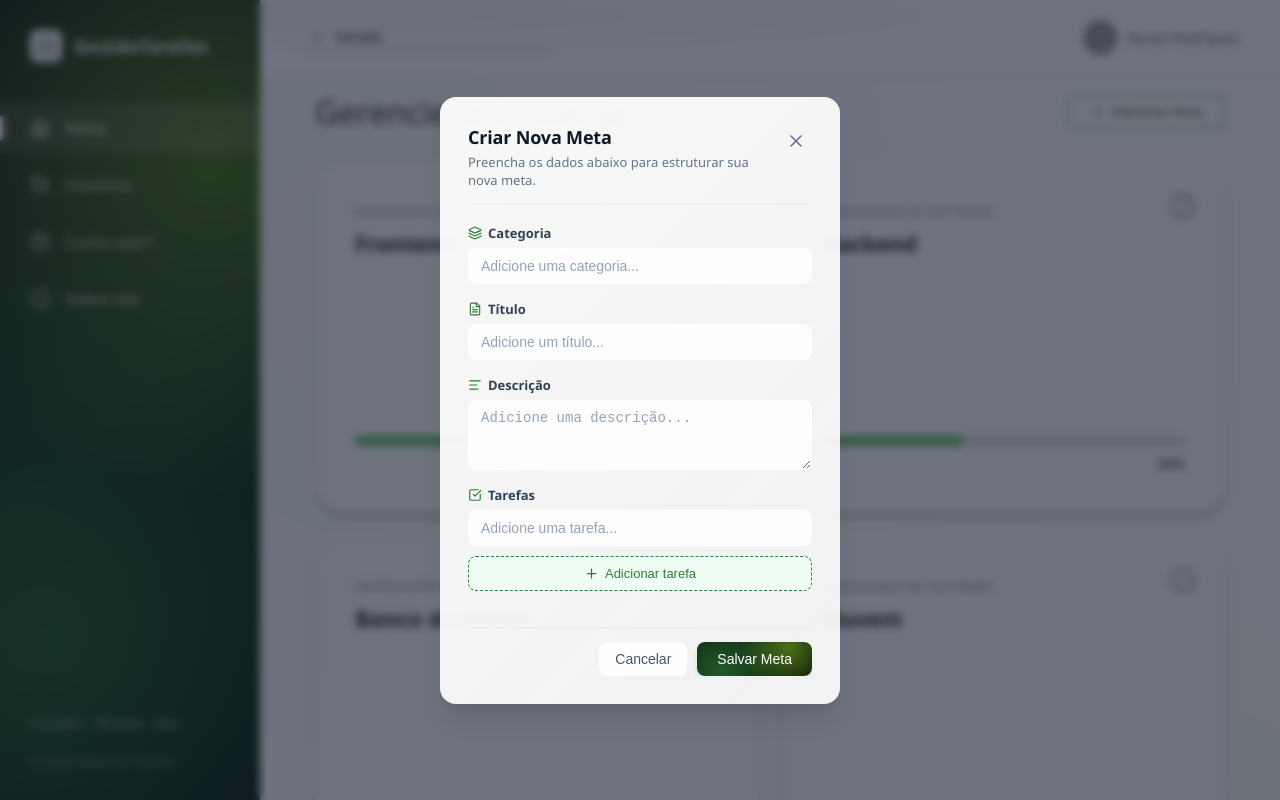
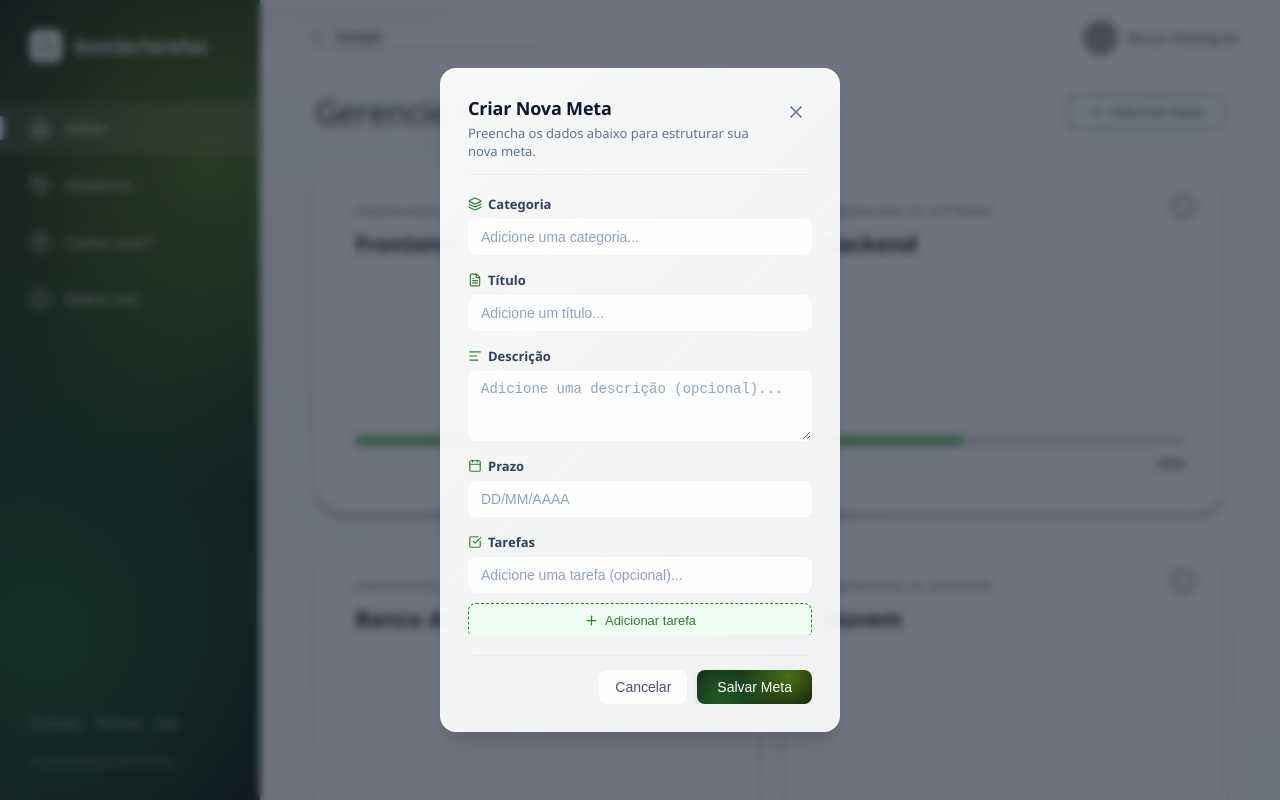
Before and after one commit to devrnrodrigues/GestaoTarefasFrontendReact, a React (Vite) app: page / in a window 1280 px wide. Both pictures are taken after typing "Sample" into the empty fields and a click on the button "Adicionar Meta". Shown: the top 800 px of the page. Built offline with nearby package versions, Linux system fonts and the light colour scheme; grey boxes are pictures that could not be loaded.

Commit message:
feat: adicionado campos para prazo da meta e descricao da tarefa

```diff
--- a/package.json
+++ b/package.json
@@ -10,15 +10,18 @@
     "preview": "vite preview"
   },
   "dependencies": {
+    "date-fns": "^4.4.0",
     "framer-motion": "^13.0.0",
     "lucide-react": "^1.31.0",
     "react": "^19.2.8",
+    "react-datepicker": "^9.1.0",
     "react-dom": "^19.2.8",
     "styled-components": "^6.5.1"
   },
   "devDependencies": {
     "@types/node": "^24.13.3",
     "@types/react": "^19.2.17",
+    "@types/react-datepicker": "^6.2.0",
     "@types/react-dom": "^19.2.3",
     "@vitejs/plugin-react": "^6.0.4",
     "oxlint": "^1.75.0",
--- a/src/components/Modals/AddGoalModal/AddGoalModal.styles.ts
+++ b/src/components/Modals/AddGoalModal/AddGoalModal.styles.ts
@@ -1,5 +1,6 @@
 import styled from 'styled-components';
 import { motion } from 'framer-motion';
+import DatePicker from 'react-datepicker';
 
 export const ModalOverlay = styled(motion.div)`
     position: fixed;
@@ -167,6 +168,40 @@ export const TextArea = styled.textarea`
     }
 `;
 
+export const DatePickerWrapper = styled.div`
+    width: 100%;
+
+    .react-datepicker-wrapper {
+        width: 100%;
+        display: block;
+    }
+
+    .react-datepicker__input-container {
+        width: 100%;
+        display: block;
+    }
+
+    input {
+        padding: 9px 12px;
+        border: 1px solid white;
+        border-radius: 8px;
+        font-size: 14px;
+        color: #0f172a;
+        outline: none;
+        background: rgba(255, 255, 255, 0.85);
+        width: 100%;
+        box-sizing: border-box;
+        transition: all 0.2s ease;
+
+        &:focus {
+            border-color: #2E7D32;
+        }
+        &::placeholder {
+            color: #94a3b8;
+        }
+    }
+`;
+
 export const TaskRow = styled.div`
     display: flex;
     gap: 8px;
--- a/src/components/Modals/AddGoalModal/AddGoalModal.tsx
+++ b/src/components/Modals/AddGoalModal/AddGoalModal.tsx
@@ -1,5 +1,8 @@
 import React, { useState } from 'react';
-import { X, Plus, Trash2, Layers, FileText, CheckSquare, AlignLeft } from 'lucide-react';
+import DatePicker from 'react-datepicker';
+import { ptBR } from 'date-fns/locale'; // <-- 1. Importe o idioma pt-BR
+import 'react-datepicker/dist/react-datepicker.css';
+import { X, Plus, Trash2, Layers, FileText, CheckSquare, AlignLeft, Calendar } from 'lucide-react';
 import {
     ModalOverlay,
     ModalContainer,
@@ -14,7 +17,8 @@ import {
     AddTaskButton,
     ModalFooter,
     SubmitButton,
-    CancelButton
+    CancelButton,
+    DatePickerWrapper
 } from './AddGoalModal.styles';
 
 interface TaskItem {
@@ -28,6 +32,7 @@ interface Task {
     title: string;
     progress: number;
     description: string;
+    deadline?: string;
     subtasks?: TaskItem[];
 }
 
@@ -41,6 +46,7 @@ export const AddGoalModal: React.FC<AddGoalModalProps> = ({ onClose, onAddGoal }
     const [newCategory, setNewCategory] = useState('');
     const [newTitle, setNewTitle] = useState('');
     const [newDescription, setNewDescription] = useState('');
+    const [selectedDate, setSelectedDate] = useState<Date | null>(null);
     const [newTasks, setNewTasks] = useState<string[]>(['']);
 
     const handleAddTaskInput = () => {
@@ -73,6 +79,7 @@ export const AddGoalModal: React.FC<AddGoalModalProps> = ({ onClose, onAddGoal }
             category: newCategory,
             title: newTitle,
             description: newDescription,
+            deadline: selectedDate ? selectedDate.toLocaleDateString('pt-BR') : undefined,
             progress: 0,
             subtasks: formattedTasks.length > 0 ? formattedTasks : undefined,
         };
@@ -81,6 +88,7 @@ export const AddGoalModal: React.FC<AddGoalModalProps> = ({ onClose, onAddGoal }
         setNewCategory('');
         setNewTitle('');
         setNewDescription('');
+        setSelectedDate(null);
         setNewTasks(['']);
         onClose();
     };
@@ -146,10 +154,27 @@ export const AddGoalModal: React.FC<AddGoalModalProps> = ({ onClose, onAddGoal }
                             </Label>
                             <TextArea
                                 id="description-input"
-                                placeholder="Adicione uma descrição..."
+                                placeholder="Adicione uma descrição (opcional)..."
                                 value={newDescription}
                                 onChange={(e) => setNewDescription(e.target.value)}
                             />
+                        </FormGroup>
+
+                        <FormGroup>
+                            <Label htmlFor="deadline-input">
+                                <Calendar size={14} /> Prazo
+                            </Label>
+                            <DatePickerWrapper>
+                                <DatePicker
+                                    id="deadline-input"
+                                    selected={selectedDate}
+                                    onChange={(date: Date | null) => setSelectedDate(date)}
+                                    dateFormat="dd/MM/yyyy"
+                                    placeholderText="DD/MM/AAAA"
+                                    locale={ptBR} // <-- 2. Atribua o locale aqui
+                                    isClearable
+                                />
+                            </DatePickerWrapper>
                         </FormGroup>
 
                         <FormGroup>
@@ -162,7 +187,7 @@ export const AddGoalModal: React.FC<AddGoalModalProps> = ({ onClose, onAddGoal }
                                         <Input
                                             id={`task-input-${index}`}
                                             type="text"
-                                            placeholder="Adicione uma tarefa..."
+                                            placeholder="Adicione uma tarefa (opcional)..."
                                             value={taskItem}
                                             onChange={(e) => handleTaskChange(index, e.target.value)}
                                         />
--- a/src/components/Modals/AddTaskModal/AddTaskModal.styles.ts
+++ b/src/components/Modals/AddTaskModal/AddTaskModal.styles.ts
@@ -24,7 +24,7 @@ export const ModalContainer = styled(motion.div)`
     padding: 28px;
     border-radius: 16px;
     width: 100%;
-    max-width: 400px;
+    max-width: 440px;
     max-height: 90vh;
     display: flex;
     flex-direction: column;
@@ -40,7 +40,7 @@ export const ModalContainer = styled(motion.div)`
 
     .modal-body {
         overflow-y: auto;
-        max-height: 55vh;
+        max-height: 60vh;
         padding-right: 4px;
         margin-right: -4px;
 
@@ -109,7 +109,7 @@ export const FormGroup = styled.div`
     .tasks-container {
         display: flex;
         flex-direction: column;
-        gap: 8px;
+        gap: 12px;
     }
 `;
 
@@ -128,7 +128,6 @@ export const Label = styled.label`
 
 export const Input = styled.input`
     padding: 9px 12px;
-    border: none;
     border: 1px solid white;
     border-radius: 8px;
     font-size: 14px;
@@ -146,14 +145,42 @@ export const Input = styled.input`
     }
 `;
 
+export const TextArea = styled.textarea`
+    padding: 8px 12px;
+    border: 1px solid white;
+    border-radius: 8px;
+    font-size: 13px;
+    color: #0f172a;
+    outline: none;
+    transition: all 0.2s ease;
+    background: rgba(255, 255, 255, 0.85);
+    resize: vertical;
+    font-family: inherit;
+
+    &::placeholder {
+        color: #94a3b8;
+    }
+
+    &:focus {
+        border: 1px solid #2E7D32;
+    }
+`;
+
+export const TaskInputsWrapper = styled.div`
+    display: flex;
+    flex-direction: column;
+    gap: 6px;
+    flex: 1;
+`;
+
 export const TaskRow = styled.div`
     display: flex;
     gap: 8px;
-    align-items: center;
-
-    input {
-        flex: 1;
-    }
+    align-items: flex-start;
+    background: rgba(248, 250, 252, 0.6);
+    padding: 10px;
+    border-radius: 10px;
+    border: 1px solid rgba(226, 232, 240, 0.8);
 
     button {
         background: #fef2f2;
@@ -166,6 +193,7 @@ export const TaskRow = styled.div`
         align-items: center;
         justify-content: center;
         transition: all 0.2s;
+        margin-top: 1px;
 
         &:hover {
             background: #fee2e2;
--- a/src/components/Modals/AddTaskModal/AddTaskModal.tsx
+++ b/src/components/Modals/AddTaskModal/AddTaskModal.tsx
@@ -1,5 +1,5 @@
 import React, { useState } from 'react';
-import { X, Plus, Trash2, CheckSquare } from 'lucide-react';
+import { X, Plus, Trash2, CheckSquare, FileText } from 'lucide-react';
 import {
     ModalOverlay,
     ModalContainer,
@@ -9,7 +9,9 @@ import {
     FormGroup,
     Label,
     Input,
+    TextArea,
     TaskRow,
+    TaskInputsWrapper,
     AddTaskButton,
     ModalFooter,
     SubmitButton,
@@ -19,15 +21,8 @@ import {
 interface TaskItem {
     id: string;
     title: string;
+    description?: string;
     completed: boolean;
-}
-
-interface Task {
-    category: string;
-    title: string;
-    progress: number;
-    description: string;
-    subtasks?: TaskItem[];
 }
 
 interface AddTaskModalProps {
@@ -36,16 +31,21 @@ interface AddTaskModalProps {
     onAddTask: (newTasks: TaskItem[]) => void;
 }
 
+interface TaskInputData {
+    title: string;
+    description: string;
+}
+
 export const AddTaskModal: React.FC<AddTaskModalProps> = ({ onClose, onAddTask }) => {
-    const [newTasks, setNewTasks] = useState<string[]>(['']);
+    const [newTasks, setNewTasks] = useState<TaskInputData[]>([{ title: '', description: '' }]);
 
     const handleAddTaskInput = () => {
-        setNewTasks([...newTasks, '']);
+        setNewTasks([...newTasks, { title: '', description: '' }]);
     };
 
-    const handleTaskChange = (index: number, value: string) => {
+    const handleTaskChange = (index: number, field: 'title' | 'description', value: string) => {
         const updated = [...newTasks];
-        updated[index] = value;
+        updated[index][field] = value;
         setNewTasks(updated);
     };
 
@@ -57,17 +57,18 @@ export const AddTaskModal: React.FC<AddTaskModalProps> = ({ onClose, onAddTask }
         e.preventDefault();
 
         const formattedTasks: TaskItem[] = newTasks
-            .filter((st) => st.trim() !== '')
-            .map((st, idx) => ({
+            .filter((item) => item.title.trim() !== '')
+            .map((item, idx) => ({
                 id: String(Date.now() + idx),
-                title: st.endsWith(';') ? st : `${st};`,
+                title: item.title.endsWith(';') ? item.title : `${item.title};`,
+                description: item.description.trim() !== '' ? item.description : undefined,
                 completed: false,
             }));
 
         if (formattedTasks.length === 0) return;
 
         onAddTask(formattedTasks);
-        setNewTasks(['']);
+        setNewTasks([{ title: '', description: '' }]);
         onClose();
     };
 
@@ -105,13 +106,22 @@ export const AddTaskModal: React.FC<AddTaskModalProps> = ({ onClose, onAddTask }
                             <div className="tasks-container">
                                 {newTasks.map((taskItem, index) => (
                                     <TaskRow key={index}>
-                                        <Input
-                                            id={`task-input-${index}`}
-                                            type="text"
-                                            placeholder="Adicione uma tarefa..."
-                                            value={taskItem}
-                                            onChange={(e) => handleTaskChange(index, e.target.value)}
-                                        />
+                                        <TaskInputsWrapper>
+                                            <Input
+                                                id={`task-input-${index}`}
+                                                type="text"
+                                                placeholder="Adicione uma tarefa..."
+                                                value={taskItem.title}
+                                                onChange={(e) => handleTaskChange(index, 'title', e.target.value)}
+                                            />
+                                            <TextArea
+                                                id={`task-desc-${index}`}
+                                                placeholder="Adicione uma descrição (opcional)..."
+                                                value={taskItem.description}
+                                                onChange={(e) => handleTaskChange(index, 'description', e.target.value)}
+                                                rows={2}
+                                            />
+                                        </TaskInputsWrapper>
                                         {newTasks.length > 1 && (
                                             <button
                                                 type="button"
```
Also changed, not shown: 1 other file (tests, documents, lock files or other folders).
